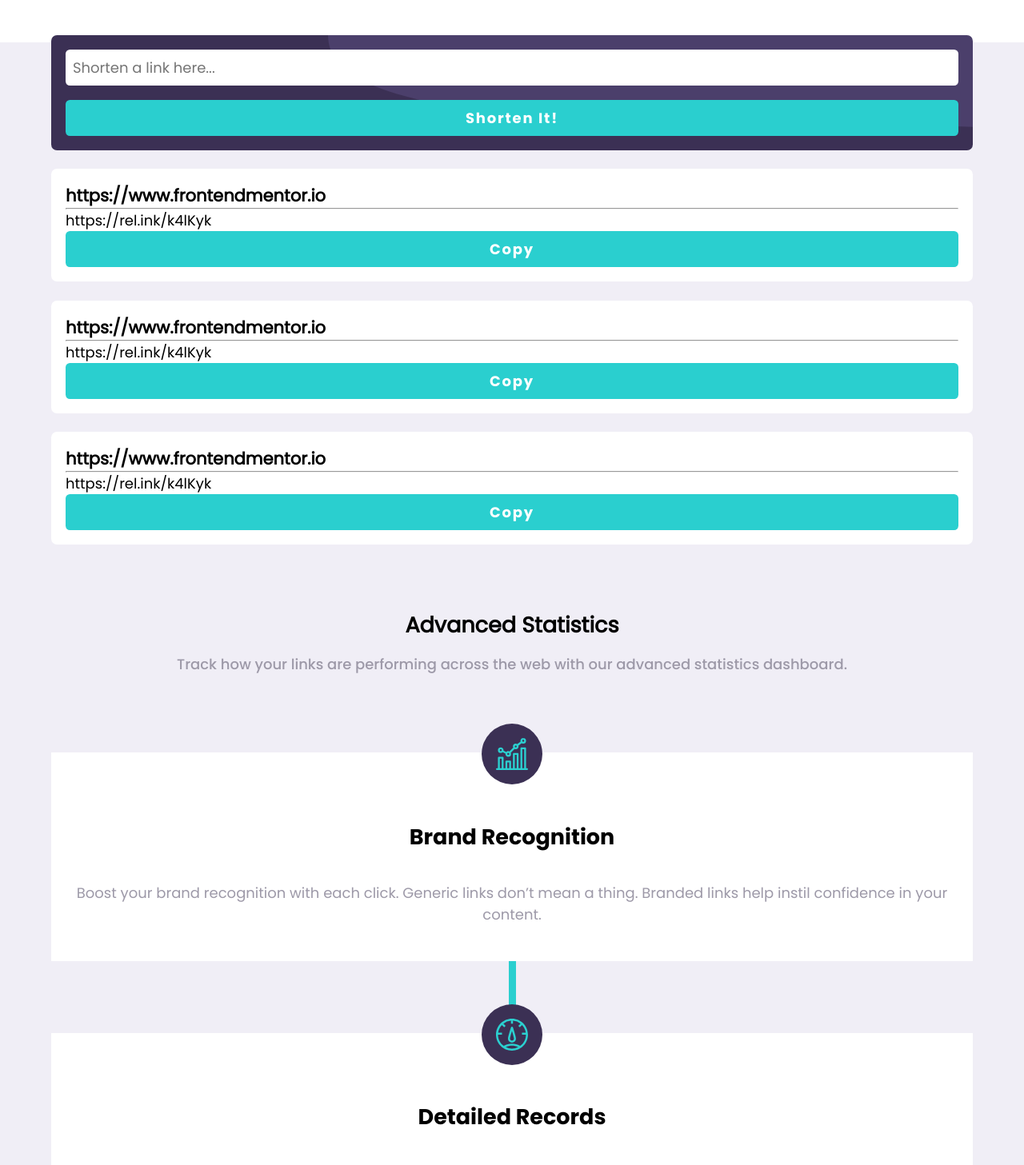
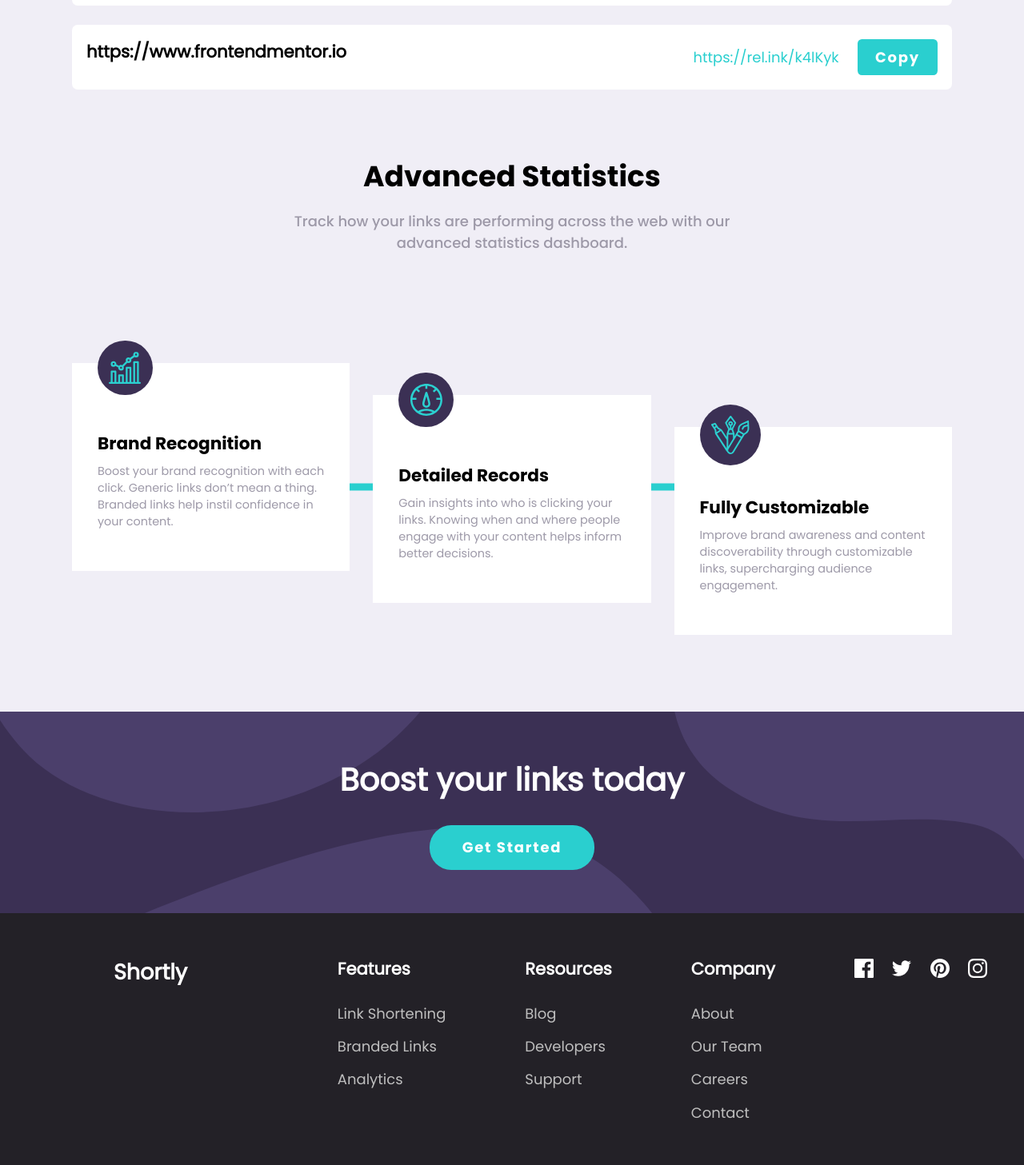
Before and after one commit to GrzybowskiPiotr/Shortly_URL_shortening_API, a React (Vite) app: page / in a window 1280 px wide. Shown: the part 1100-2557 px from the top of the page at 80% size. Built offline with nearby package versions, Linux system fonts and the light colour scheme.

Commit message:
localdev (#1)
test ok

```diff
--- a/src/App.tsx
+++ b/src/App.tsx
@@ -2,6 +2,7 @@ import { AdvanceStatisicContainer } from "./components/AdvanceStatisicContainer/
 import { AppContainer } from "./components/AppContainer/AppContainer";
 import { AppFooter } from "./components/AppFooter/AppFooter";
 import { CTA } from "./components/CTA/CTA";
+import { Footer } from "./components/Footer/Footer";
 
 import { Hero } from "./components/Hero/Hero";
 import { Navigation } from "./components/Navigation/Navigation";
@@ -17,6 +18,7 @@ export function App() {
 				<CTA />
 				<AppFooter />
 			</AppContainer>
+			<Footer />
 		</>
 	);
 }
--- a/src/components/AppFooter/AppFooter.tsx
+++ b/src/components/AppFooter/AppFooter.tsx
@@ -1,6 +1,6 @@
 import { LinksList } from "../LinksList/LinksList";
 import { Link } from "../../types/types";
-import { Footer } from "../Footer/Footer";
+
 import { srcToAltConvert } from "../../util/srcToAltConvert";
 
 export function AppFooter() {
@@ -51,8 +51,10 @@ export function AppFooter() {
 	];
 
 	return (
+		<footer>
 			<div className="appFooter">
 				<h2>Shortly</h2>
+				<div className="linksContainer">
 					<LinksList title="Features" links={FeaturesLinks} />
 					<LinksList title="Resources" links={ResourcesLinks} />
 					<LinksList title="Company" links={CompanyLinks} />
@@ -61,13 +63,17 @@ export function AppFooter() {
 							{IconsLinks.map((iconLink, idx) => (
 								<li key={idx}>
 									<a>
-								<img src={iconLink.icon} alt={srcToAltConvert(iconLink.icon)} />
+										<img
+											src={iconLink.icon}
+											alt={srcToAltConvert(iconLink.icon)}
+										/>
 									</a>
 								</li>
 							))}
 						</ul>
 					</div>
-			<Footer />
 				</div>
+			</div>
+		</footer>
 	);
 }
--- a/src/components/Hero/Hero.tsx
+++ b/src/components/Hero/Hero.tsx
@@ -1,3 +1,4 @@
+
 import { LinkButton } from "../LinkButton/LinkButton";
 import { Section } from "../Section/Section";
 import HERO from "/images/illustration-working.svg";
@@ -10,7 +11,7 @@ export function Hero() {
 				desc={
 					"Build your brand’s recognition and get detailed insights on how your links are performing."
 				}
-				button={<LinkButton>{"Get Started"}</LinkButton>}></Section>
+				button={<LinkButton href={"#"}>{"Get Started"}</LinkButton>}></Section>
 		</div>
 	);
 }
--- a/src/components/ShortLinkCard/ShortLinkCard.tsx
+++ b/src/components/ShortLinkCard/ShortLinkCard.tsx
@@ -1,7 +1,6 @@
 interface PropsType {
 	longLink: string;
 	shortLink: string;
-
 }
 
 export function ShortLinkCard({ longLink, shortLink }: PropsType) {
@@ -9,8 +8,10 @@ export function ShortLinkCard({ longLink, shortLink }: PropsType) {
 		<div className="linkCard card">
 			<h3>{longLink}</h3>
 			<hr />
-			<p>{shortLink}</p>
-			<button className="button wide_btn">Copy</button>
+			<div className="shortLinkContainer">
+				<p>{shortLink}</p>
+				<button className="button wide_btn">Copy</button>
+			</div>
 		</div>
 	);
 }
--- a/src/components/ShorteningFormAndResultsContainer/ShorteningFormAndResultsContainer.tsx
+++ b/src/components/ShorteningFormAndResultsContainer/ShorteningFormAndResultsContainer.tsx
@@ -1,11 +1,15 @@
 import { useState } from "react";
 import { ShortLinkCard } from "../ShortLinkCard/ShortLinkCard";
+import { IsValidURL } from "../../util/IsValidURL";
 
 export function ShorteningFormAndResultsContainer() {
 	interface ShortLink {
 		longlink: string;
 		shortLink: string;
 	}
+
+	const [input, setInput] = useState("");
+	const [inputError, setInputError] = useState(false);
 
 	const [shortLinks, setShortLinks] = useState<ShortLink[]>([
 		{
@@ -22,26 +26,40 @@ export function ShorteningFormAndResultsContainer() {
 		},
 	]);
 
+	function handleFormSubmit(e) {
+		e.preventDefault();
+		if (!IsValidURL(input)) {
+			setInputError(true);
+			setInput("");
+		} else {
+			setInputError(false);
+			setInput("");
+			console.log(IsValidURL(input));
+		}
+	}
+
 	return (
 		<div className="ShortedSection">
-			<form className="card">
+			<form className="card" onSubmit={(e) => handleFormSubmit(e)}>
 				<label htmlFor="linkInput">
 					<input
 						type="text"
 						id="linkInput"
 						placeholder="Shorten a link here..."
+						value={input}
+						onChange={(e) => setInput(e.target.value)}
 					/>
 				</label>
 				<button className="button">Shorten It!</button>
+				{inputError && <p>Please add a link</p>}
 			</form>
 			{shortLinks.map((link, idx) => (
 				<ShortLinkCard
-                    key={idx}
+					key={idx}
 					longLink={link.longlink}
 					shortLink={link.shortLink}
 				/>
 			))}
-
 		</div>
 	);
 }
--- a/src/styles/_typography.scss
+++ b/src/styles/_typography.scss
@@ -52,3 +52,9 @@
 	font-style: normal;
 	font-weight: normal;
 }
+@font-face {
+	font-family: "Poppins-Italic";
+	src: url(/fonts/Poppins-Italic.ttf) format("truetype");
+	font-style: normal;
+	font-weight: normal;
+}
--- a/src/styles/mainTheme.scss
+++ b/src/styles/mainTheme.scss
@@ -15,7 +15,6 @@ body {
 }
 .appContainer {
 	flex-grow: 1;
-	padding: 0.6em 0;
 	overflow: hidden;
 	.button {
 		padding: 0.5em 1.3em;
@@ -40,7 +39,8 @@ body {
 		display: flex;
 		align-items: center;
 		justify-content: space-between;
-		background-color: colors.$App_bg_color;
+		background-color: colors.$Bg_color;
+
 		.BurgerMenu {
 			width: 1.6em;
 		}
@@ -136,6 +136,7 @@ body {
 		gap: 1.3em;
 		background-color: colors.$App_bg_color;
 		form {
+			position: relative;
 			margin-top: -5em;
 			display: flex;
 			flex-direction: column;
@@ -159,9 +160,17 @@ body {
 			label {
 				width: 100%;
 			}
+			p {
+				font-family: Poppins-italic;
+				position: absolute;
+				bottom: 20px;
+				left: 52px;
+				color: red;
+			}
 		}
 		.linkCard {
 			background-color: colors.$Bg_color;
+			max-width: 1100px;
 		}
 	}
 	section {
@@ -234,16 +243,21 @@ body {
 			padding: 0.8em 2.25em;
 		}
 	}
+	footer {
+		display: grid;
+		background-color: colors.$Main_text_color;
+		color: colors.$Main_bg_color;
+		padding: 3em;
 		.appFooter {
+			align-self: center;
+			justify-self: center;
 			display: flex;
 			flex-direction: column;
 			align-items: center;
 			justify-content: center;
 			gap: 2.3em;
-		padding: 3em;
+
 			text-align: center;
-		background-color: colors.$Main_text_color;
-		color: colors.$Main_bg_color;
 			h2,
 			h3 {
 				color: #ffff;
@@ -267,6 +281,7 @@ body {
 			}
 		}
 	}
+}
 .footer {
 	width: 100%;
 	text-align: center;
@@ -275,9 +290,31 @@ body {
 	font-size: 0.7rem;
 	z-index: 2;
 }
-@media (min-width: 768px) {
+@media (min-width: 769px) {
 	.appContainer {
+		display: flex;
+		flex-direction: column;
+		align-items: center;
+		a,
+		button {
+			transition: filter 0.3s;
+		}
+		a:hover,
+		button:hover {
+			cursor: pointer;
+			filter: brightness(1.1);
+		}
+		section {
+			text-align: left;
+			max-width: 600px;
+			h1 {
+				font-size: 4em;
+				line-height: 1;
+			}
+		}
 		.navigation {
+			width: 100%;
+			padding: 50px;
 			flex-direction: row;
 			align-items: center;
 			.BurgerMenu {
@@ -310,5 +347,150 @@ body {
 				height: 1.8em;
 			}
 		}
+		.hero {
+			width: 100%;
+			display: flex;
+			flex-direction: row-reverse;
+			justify-content: space-between;
+			img {
+				width: 45%;
+				transform: scale(1.1);
+				left: 50px;
+			}
+			section {
+				padding-left: 50px;
+				flex-grow: 1;
+				flex-basis: 40%;
+				align-items: flex-start;
 			}
 		}
+		.ShortedSection {
+			.card {
+				max-width: 1100px;
+			}
+			form {
+				flex-direction: row;
+				padding: 2.8em;
+				background-image: url(/images/bg-shorten-desktop.svg);
+				background-size: cover;
+				label {
+					flex-grow: 1;
+				}
+				input,
+				.button {
+					padding: 1em 2em;
+					border-radius: 0.5em;
+				}
+				.button {
+					flex-shrink: 1;
+					width: 250px;
+				}
+			}
+		}
+		.linkCard {
+			display: flex;
+			justify-content: space-between;
+			hr {
+				display: none;
+			}
+			.shortLinkContainer {
+				display: flex;
+				flex-direction: row;
+				align-items: center;
+				justify-content: center;
+				gap: 1.3em;
+				p {
+					color: colors.$Third_bg_color;
+				}
+				button {
+					width: 100px;
+				}
+			}
+		}
+		.AdvanceStatisicContainer {
+			align-items: center;
+			max-width: 1100px;
+			display: flex;
+			flex-direction: column;
+
+			section {
+				text-align: center;
+				h2 {
+					font-family: Poppins-Bold;
+					font-size: 2em;
+				}
+			}
+			.statistics {
+				max-width: 1100px;
+				gap: 1.6em;
+				flex-direction: row;
+				.cardWithIcon {
+					padding: 32px;
+					align-items: flex-start;
+					text-align: left;
+					font-size: 0.8em;
+					gap: 0.6em;
+					height: 260px;
+					$base-margin: 40px;
+					@for $i from 1 through 3 {
+						&:nth-of-type(#{$i}) {
+							top: calc(#{$i} * #{$base-margin});
+						}
+					}
+					.iconContainer {
+						transform: none;
+						left: auto;
+					}
+				}
+			}
+			.statistics::after {
+				height: 0.5em;
+				width: 100%;
+				top: 75%;
+				transform: translateY(-50%);
+			}
+		}
+		.cta {
+			margin-top: 12em;
+			h2 {
+				font-size: 2.2em;
+			}
+			height: 14em;
+			background-image: url(/images/bg-boost-desktop.svg);
+		}
+		footer {
+			width: 100%;
+			a:hover {
+				color: colors.$Third_bg_color;
+			}
+			.appFooter {
+				width: 85%;
+				flex-direction: row;
+				gap: 0;
+				align-items: start;
+				h2 {
+					flex-basis: 400px;
+					text-align: left;
+				}
+				.linksContainer {
+					flex-grow: 1;
+					display: flex;
+					flex-direction: row;
+					gap: 5.5em;
+					.listLink {
+						text-align: left;
+						text-wrap: nowrap;
+					}
+				}
+				.iconsContainer {
+					flex-shrink: 0;
+					img:hover,
+					img:focus {
+						filter: invert(65%) sepia(54%) saturate(656%) hue-rotate(131deg)
+							brightness(170%) contrast(94%);
+					}
+				}
+			}
+		}
+	}
+}
--- /dev/null
+++ b/src/util/IsValidURL.tsx
@@ -0,0 +1,9 @@
+export function IsValidURL(testUrl: string) {
+	let url;
+	try {
+		url = new URL(testUrl);
+	} catch (_) {
+		return false;
+	}
+	return url.protocol === "http:" || url.protocol === "https:";
+}
```
Also changed, not shown: src/assets/fonts/Poppins-Italic.ttf (added), src/assets/fonts/Poppins-SemiBoldItalic.ttf (added). Lines whose indentation alone changed are shown as unchanged.
